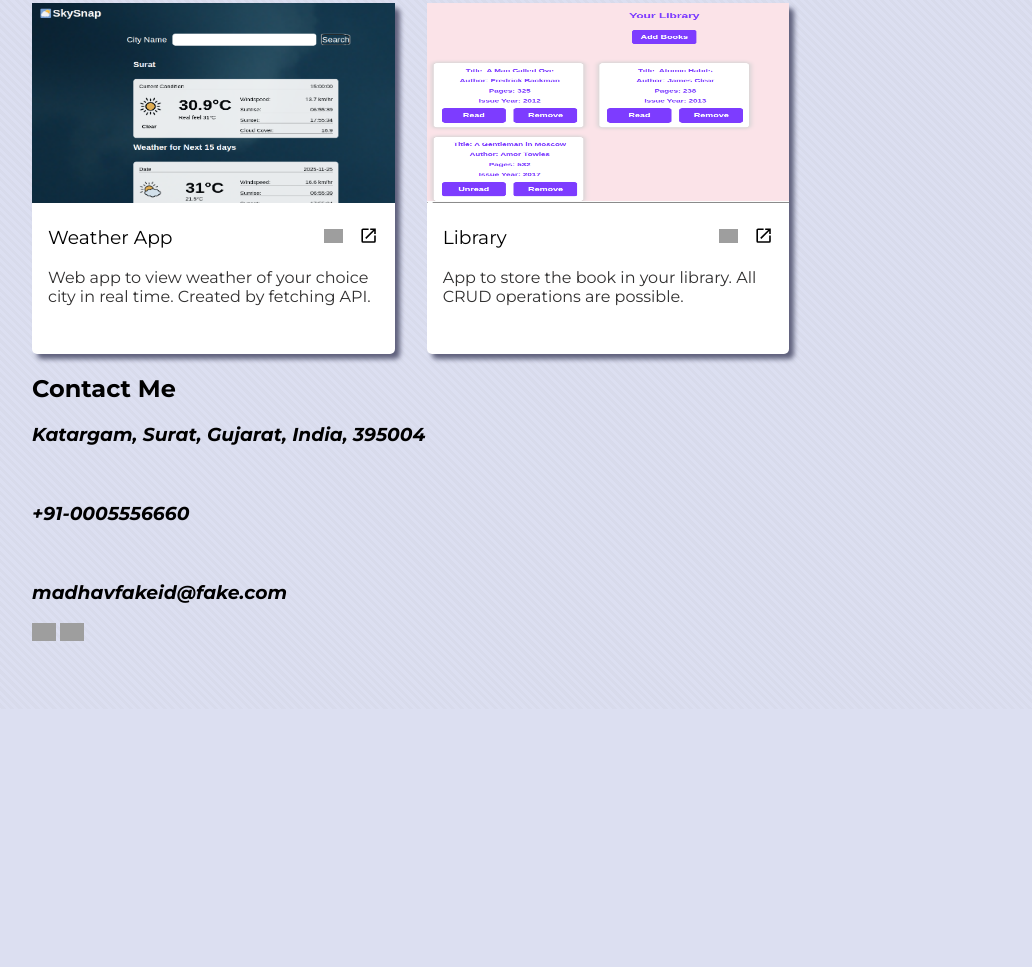
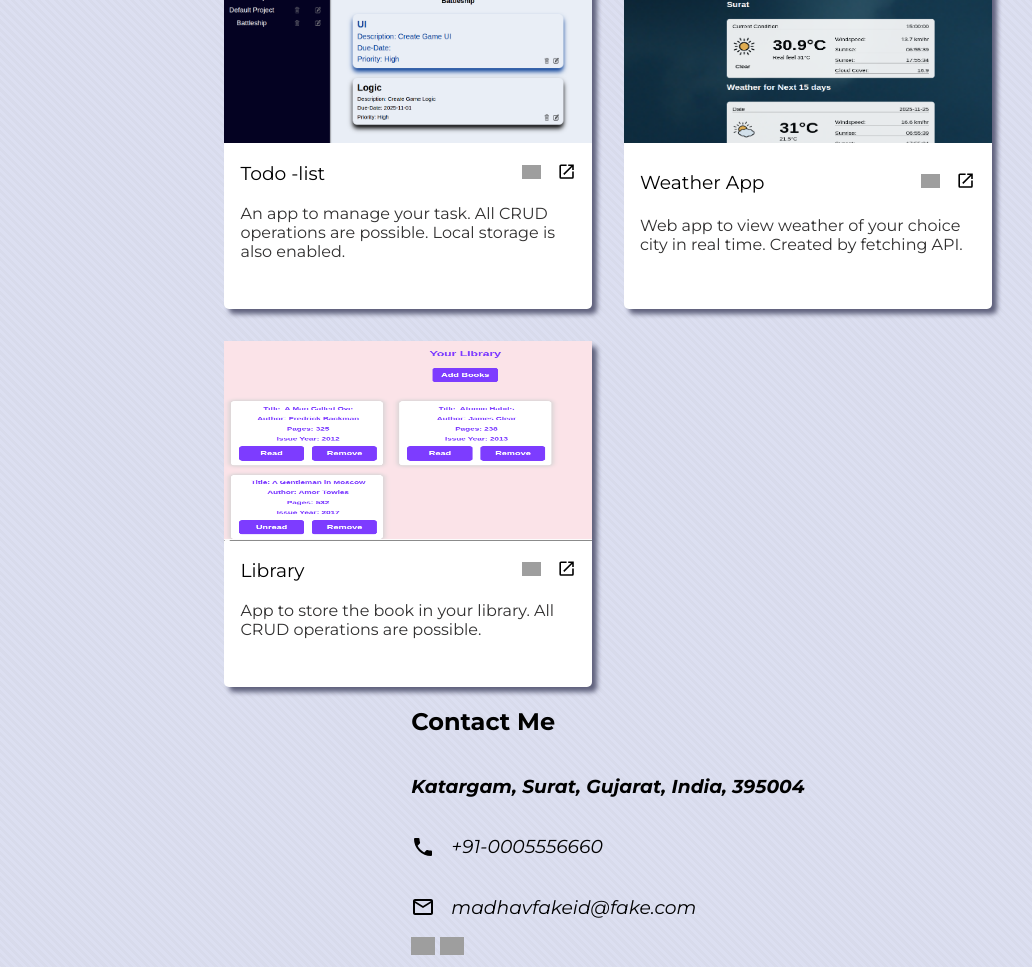
Before and after one commit to madhavjari/homepage, a plain HTML site: page index.html in a window 1280 px wide. Shown: the part 1031-1998 px from the top of the page, without its empty margins (32-1064 px from the left). Before the commit the page ends 1740 px from the top, so only its background shows below. Drawn offline with Linux system fonts and the light colour scheme; grey boxes are pictures that could not be loaded.

Commit message:
css: applied grid/flexbox for responsive

```diff
--- a/index.html
+++ b/index.html
@@ -24,6 +24,7 @@
           polite, which helps me build good relationships both personally and
           professionally.Every day, I continue learning and improving myself.
         </h3>
+        <div class="anchor">
           <a
             href="https://www.linkedin.com/in/madhav-jariwala-b0522b54/"
             target="_blank"
@@ -42,6 +43,7 @@
               class="icon"
             />
           </a>
+        </div>
       </div>
     </header>
     <section>
@@ -225,15 +227,32 @@
       <h2>Contact Me</h2>
       <address>
         <h3>Katargam, Surat, Gujarat, India, 395004</h3>
-        <div>
-          <img src="" alt="" />
+        <div class="project">
+          <svg
+            xmlns="http://www.w3.org/2000/svg"
+            viewBox="0 0 24 24"
+            class="icon"
+          >
+            <path
+              d="M6.62,10.79C8.06,13.62 10.38,15.94 13.21,17.38L15.41,15.18C15.69,14.9 16.08,14.82 16.43,14.93C17.55,15.3 18.75,15.5 20,15.5A1,1 0 0,1 21,16.5V20A1,1 0 0,1 20,21A17,17 0 0,1 3,4A1,1 0 0,1 4,3H7.5A1,1 0 0,1 8.5,4C8.5,5.25 8.7,6.45 9.07,7.57C9.18,7.92 9.1,8.31 8.82,8.59L6.62,10.79Z"
+            />
+          </svg>
           <h3>+91-0005556660</h3>
         </div>
-        <div>
-          <img src="" alt="" />
+        <div class="project">
+          <svg
+            xmlns="http://www.w3.org/2000/svg"
+            viewBox="0 0 24 24"
+            class="icon"
+          >
+            <path
+              d="M22 6C22 4.9 21.1 4 20 4H4C2.9 4 2 4.9 2 6V18C2 19.1 2.9 20 4 20H20C21.1 20 22 19.1 22 18V6M20 6L12 11L4 6H20M20 18H4V8L12 13L20 8V18Z"
+            />
+          </svg>
           <h3>madhavfakeid@fake.com</h3>
         </div>
       </address>
+      <div>
         <a
           href="https://github.com/madhavjari"
           target="_blank"
@@ -251,6 +270,7 @@
             src="https://cdn.jsdelivr.net/gh/devicons/devicon@latest/icons/linkedin/linkedin-plain.svg"
             class="icon"
         /></a>
+      </div>
     </footer>
   </body>
 </html>
--- a/style.css
+++ b/style.css
@@ -20,8 +20,8 @@ body {
 
 header {
   display: flex;
-  padding: 3rem;
   align-items: center;
+  justify-content: center;
 }
 
 header > * > img {
@@ -40,43 +40,45 @@ header > * > img {
 }
 
 @media screen and (max-width: 420px) {
-  body {
-    margin: 1rem;
+  .about {
+    border-radius: 5px;
+    max-width: 90%;
   }
-  .about {
-    max-width: 100vw;
-  }
-
   .profile-name {
     font-size: 18px;
+  }
+  .profile {
+    max-width: 100vw;
   }
   header {
     flex-wrap: wrap;
   }
-
-  .icon {
-    width: 0.5rem;
-  }
-
-  .icon-small {
-    width: 30rem;
-  }
 }
 
-@media screen and (max-width: 1500px) {
+@media screen and (min-width: 700px) {
   .about {
-    box-shadow: 5px 5px 5px rgb(95, 97, 124);
     border-radius: 0 5px 5px 0;
     max-width: 500px;
     padding: 20px;
   }
-  body {
-    margin: 4rem;
+  header {
+    padding: 3rem;
   }
 }
 .about {
+  display: grid;
+  justify-content: center;
+  box-shadow: 5px 5px 5px rgb(95, 97, 124);
   padding-left: 1rem;
+  padding-right: 1rem;
   background-color: white;
+}
+
+.anchor {
+  display: flex;
+  justify-content: right;
+  gap: 1rem;
+  align-items: center;
 }
 
 .about > * {
@@ -95,6 +97,13 @@ header > * > img {
   width: 1.2rem;
 }
 
+section,
+footer {
+  display: grid;
+  align-items: center;
+  justify-content: center;
+}
+
 article > img {
   width: 100%;
   height: 200px;
@@ -107,6 +116,8 @@ article > h4 {
 }
 
 article {
+  display: grid;
+  justify-content: center;
   background-color: white;
   box-shadow: 5px 5px 5px rgb(95, 97, 124);
   border-radius: 5px;
@@ -121,7 +132,7 @@ article > h4 {
 
 .cards {
   display: grid;
-  grid-template-columns: repeat(auto-fit, minmax(20rem, 1fr));
+  grid-template-columns: repeat(auto-fill, minmax(15rem, 1fr));
   gap: 2rem;
 }
 
@@ -134,6 +145,3 @@ article > h4 {
   flex: 1;
   font-weight: normal;
 }
-/* article {
-  max-width: 320px;
-} */
```
Lines whose indentation alone changed are shown as unchanged.
